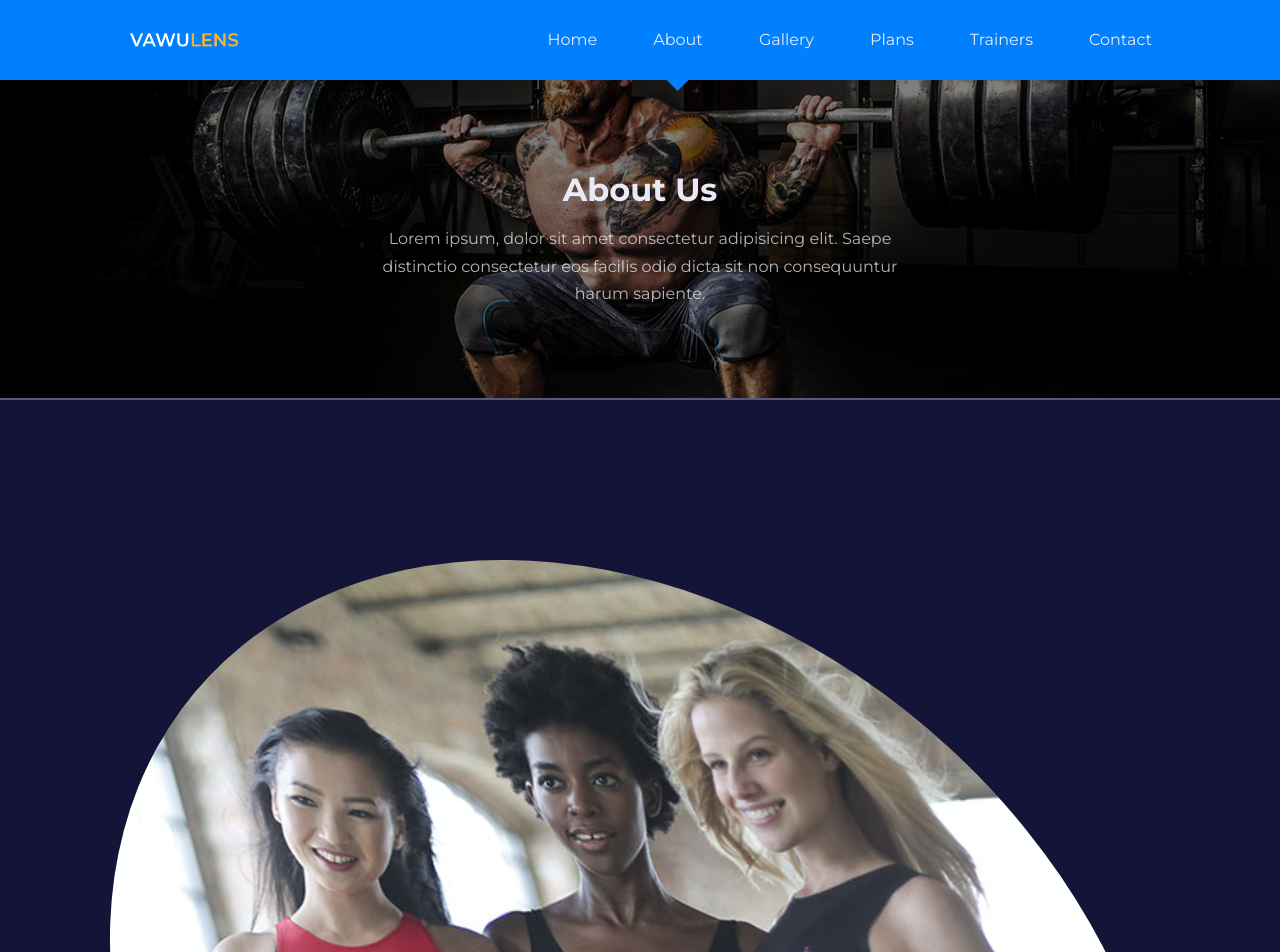
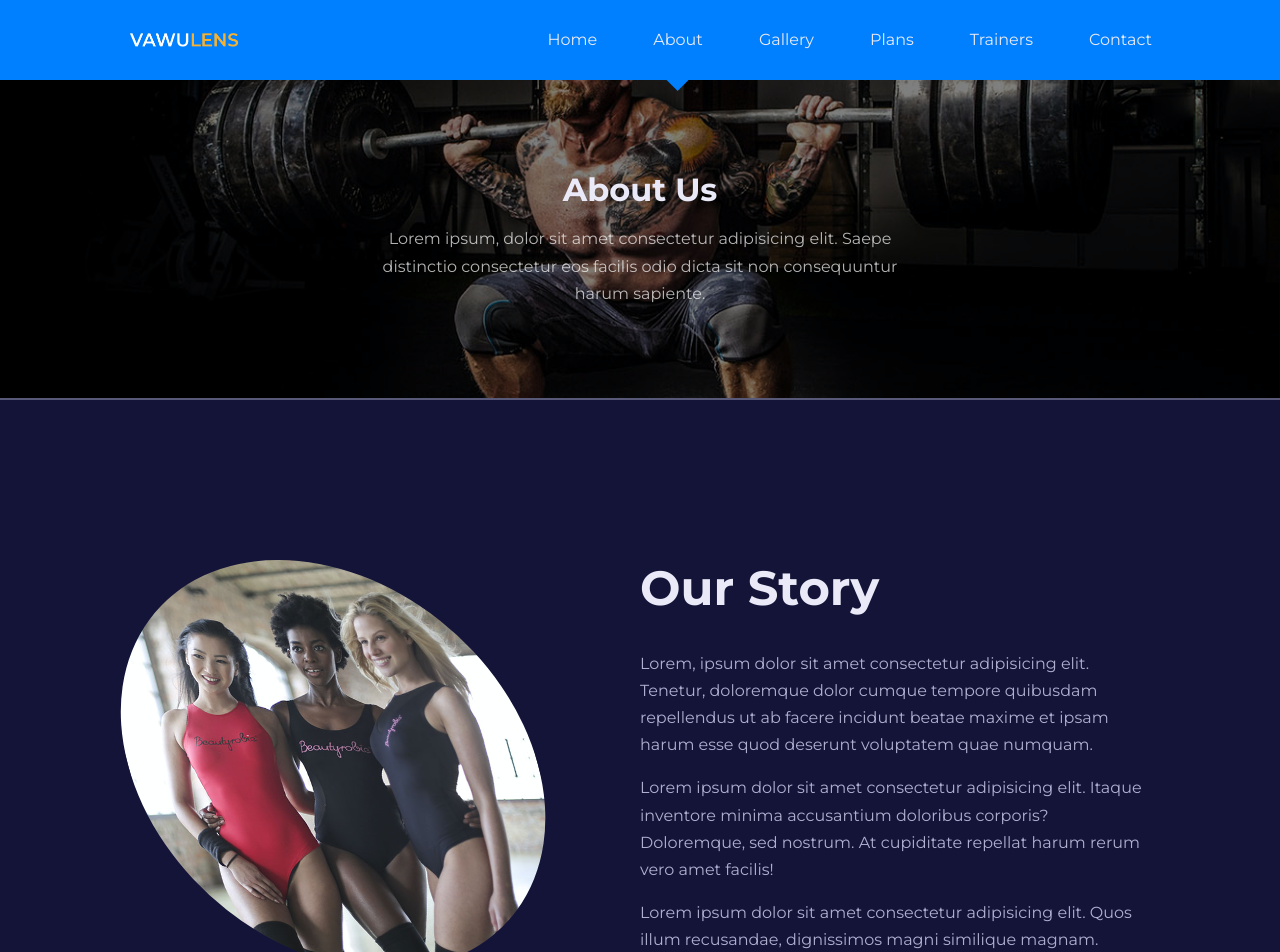
Before and after one commit to erickdc7/react-trainer-website, a React (Create React App) app: page /about in a window 1280 px wide. Shown: the top 952 px of the page. Built offline with nearby package versions, Linux system fonts and the light colour scheme; the HTML template or start-up script is replaced by a standard one.

Commit message:
about__story-container & about__mission-container styles added to about.css

```diff
--- a/src/pages/about/about.css
+++ b/src/pages/about/about.css
@@ -20,3 +20,10 @@
 .about__section-content p {
   margin-bottom: 1rem;
 }
+
+.about__story-container,
+.about__mission-container {
+  display: grid;
+  grid-template-columns: 40% 50%;
+  gap: 10%;
+}
```
